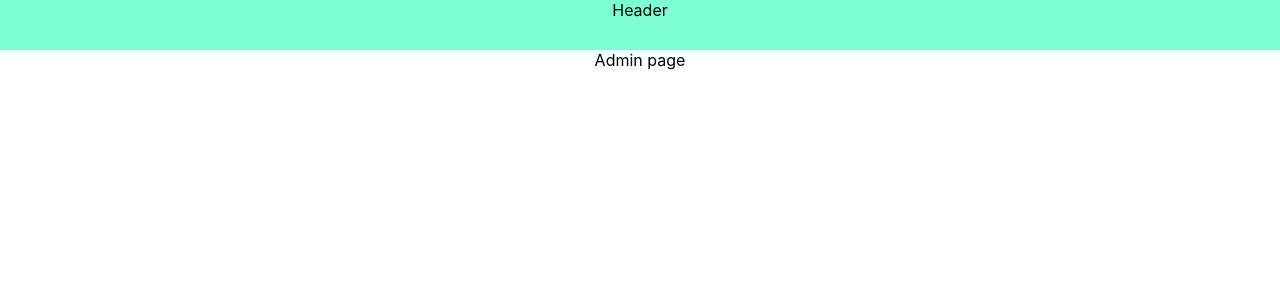
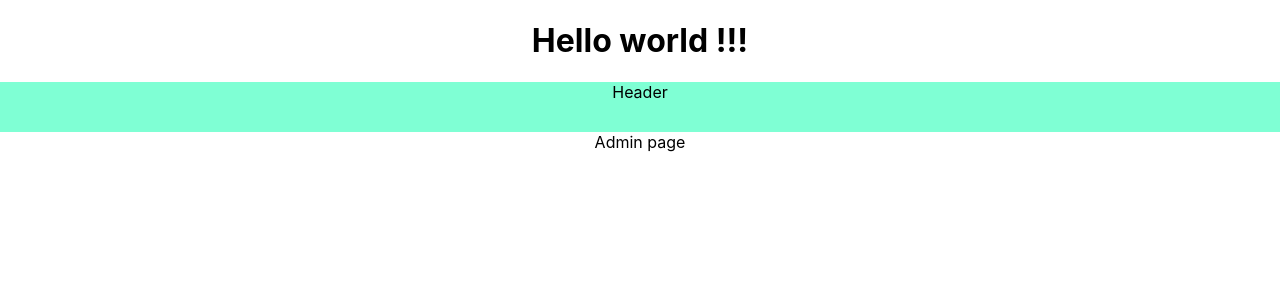
Before and after one commit to GraurDen/Next_Layouts, a Next.js app: page /adminPage in a window 1280 px wide. Shown: the top 300 px of the page. Built offline with nearby package versions, Linux system fonts and the light colour scheme.

Commit message:
Hello world

```diff
--- a/components/layouts/adminLayout/admin.tsx
+++ b/components/layouts/adminLayout/admin.tsx
@@ -4,6 +4,7 @@ import { ReactElement } from "react";
 const AdminLayout = ({ children }: { children: ReactElement }) => {
   return (
     <div style={{ textAlign: "center" }}>
+      <h1>Hello world !!!</h1>
       <Header />
       {children}
     </div>
```
